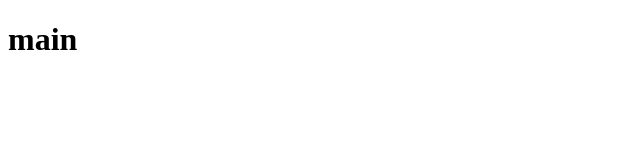
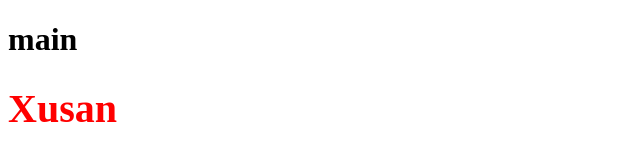
Before and after one commit to captainsurxon/agroup, a plain HTML site: page index.html in a window 1280 px wide. Shown: the whole page, without its empty margins (0-640 px from the left). Drawn offline with Linux system fonts and the light colour scheme.

Commit message:
xusan proekt

```diff
--- a/index.html
+++ b/index.html
@@ -9,5 +9,10 @@
     <header>
         <h1>main</h1>
     </header>
+    <div class="cection">
+        <div class="xusan">
+            <h1 style="color: red; font-size: 40px;">Xusan</h1>
+        </div>
+    </div>
 </body>
 </html>
```
